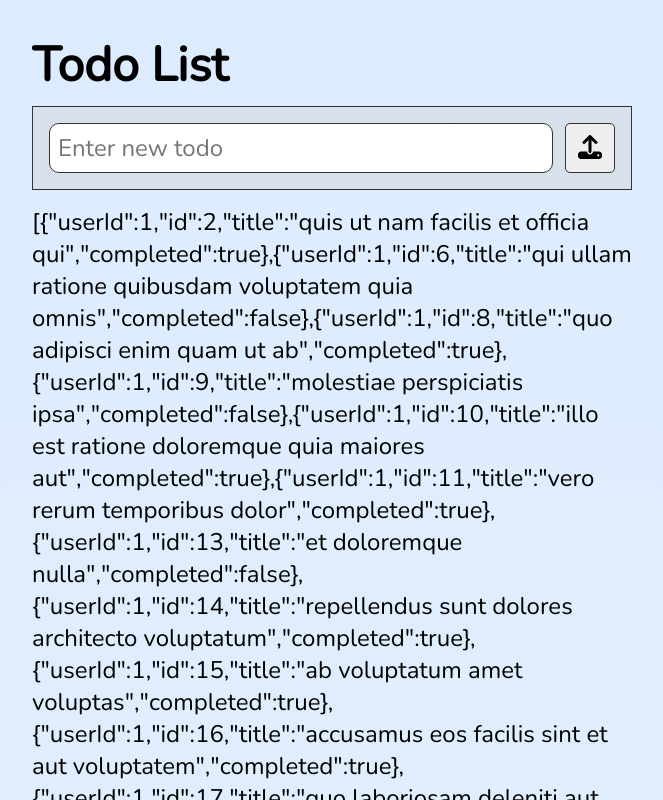
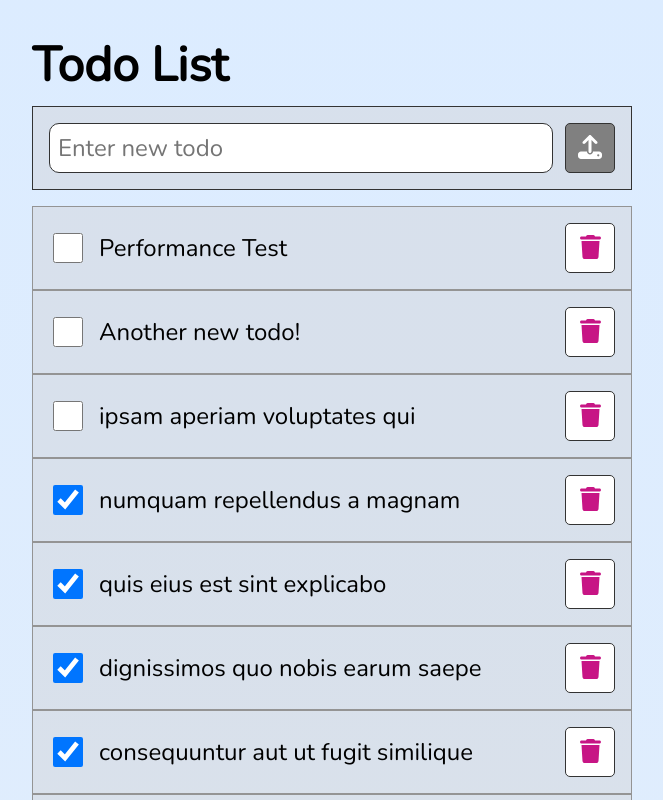
Before and after one commit to Steve-Reid/rtk-query-todo-app, a React (Create React App) app: page / in a window 1280 px wide. Shown: the top 800 px of the page, without its empty margins (308-971 px from the left). Built offline with nearby package versions, Linux system fonts and the light colour scheme; data requests are answered from the project's data file.

Commit message:
implement crud operation in TodoList components

```diff
--- a/data/db.json
+++ b/data/db.json
@@ -4,7 +4,7 @@
       "userId": 1,
       "id": 2,
       "title": "quis ut nam facilis et officia qui",
-      "completed": true
+      "completed": false
     },
     {
       "userId": 1,
@@ -1169,6 +1169,12 @@
       "title": "Another new todo!",
       "completed": false,
       "id": 201
+    },
+    {
+      "userId": 1,
+      "title": "Performance Test",
+      "completed": false,
+      "id": 202
     }
   ]
 }
--- a/src/components/TodoList.tsx
+++ b/src/components/TodoList.tsx
@@ -1,7 +1,12 @@
 import { useState } from 'react';
 import { FontAwesomeIcon } from '@fortawesome/react-fontawesome';
-import { faUpload } from '@fortawesome/free-solid-svg-icons';
-import { useGetTodosQuery } from '@features/api/apiSlice';
+import { faUpload, faTrash } from '@fortawesome/free-solid-svg-icons';
+import {
+  useGetTodosQuery,
+  useUpdateTodoMutation,
+  useDeleteTodoMutation,
+  useAddTodoMutation
+} from '@features/api/apiSlice';
 
 const TodoList = () => {
   const [newTodo, setNewTodo] = useState('');
@@ -13,10 +18,13 @@ const TodoList = () => {
     isError,
     error
   } = useGetTodosQuery();
+  const [addTodo] = useAddTodoMutation();
+  const [updateTodo] = useUpdateTodoMutation();
+  const [deleteTodo] = useDeleteTodoMutation();
 
   const handleSubmit = (e: React.FormEvent<HTMLFormElement>) => {
     e.preventDefault();
-    // addTodo
+    addTodo({ userId: 1, title: newTodo, completed: false });
     setNewTodo('');
   };
 
@@ -42,7 +50,26 @@ const TodoList = () => {
   if (isLoading) {
     content = <p>Loading...</p>;
   } else if (isSuccess) {
-    content = JSON.stringify(todos);
+    content = todos.map(todo => (
+      <article key={todo.id}>
+        <div className="todo">
+          <input
+            type="checkbox"
+            checked={todo.completed}
+            id={`${todo.id}`}
+            onChange={() => updateTodo({ ...todo, completed: !todo.completed })}
+          />
+          <label htmlFor={`${todo.id}`}>{todo.title}</label>
+        </div>
+        <button
+          type="button"
+          className="trash"
+          onClick={() => deleteTodo({ id: todo.id })}
+        >
+          <FontAwesomeIcon icon={faTrash} />
+        </button>
+      </article>
+    ));
   } else if (isError) {
     if ('status' in error) {
       // FetchBaseQueryError type
--- a/src/features/api/apiSlice.ts
+++ b/src/features/api/apiSlice.ts
@@ -7,33 +7,45 @@ export interface Todo {
   completed: boolean;
 }
 
+export type NewTodo = {
+  title: string;
+  userId: number;
+  completed: boolean;
+};
+
 export const apiSlice = createApi({
   reducerPath: 'api',
   baseQuery: fetchBaseQuery({ baseUrl: 'http://localhost:3500' }),
+  tagTypes: ['Todos'],
   endpoints: builder => ({
-    getTodos: builder.query<Todo, void>({
-      query: () => '/todos'
+    getTodos: builder.query<Todo[], void>({
+      query: () => '/todos',
+      transformResponse: (res: Todo[]) => res.sort((a, b) => b.id - a.id),
+      providesTags: ['Todos']
     }),
-    addTodo: builder.mutation<Todo, void>({
+    addTodo: builder.mutation<Todo, NewTodo>({
       query: todo => ({
         url: '/todos',
         method: 'POST',
         body: todo
-      })
+      }),
+      invalidatesTags: ['Todos']
     }),
     updateTodo: builder.mutation<Todo, Todo>({
       query: todo => ({
         url: `/todos/${todo.id}`,
         method: 'PATCH',
         body: todo
-      })
+      }),
+      invalidatesTags: ['Todos']
     }),
-    deleteTodo: builder.mutation<void, Todo>({
+    deleteTodo: builder.mutation<void, { id: number }>({
       query: ({ id }) => ({
         url: `/todos/${id}`,
         method: 'DELETE',
         body: id
-      })
+      }),
+      invalidatesTags: ['Todos']
     })
   })
 });
--- a/src/index.css
+++ b/src/index.css
@@ -21,12 +21,43 @@ h1 {
   margin-bottom: 0.5rem;
 }
 
+article {
+  padding: 1rem;
+  display: flex;
+  justify-content: space-between;
+  align-items: center;
+  border: 1px solid hsl(0, 0%, 58%);
+  background-color: rgba(206, 204, 204, 0.368);
+}
+
+.todo {
+  display: flex;
+  justify-content: flex-start;
+  align-items: center;
+}
+
+input[type="checkbox"] {
+  min-width: 30px;
+  min-height: 30px;
+  margin-right: 1rem;
+}
+
 button {
   min-width: 50px;
   min-height: 50px;
   border: 1px solid #333;
   border-radius: 10%;
   cursor: pointer;
+}
+
+.trash {
+  background-color: #fff;
+  color: mediumvioletred;
+}
+
+.trash:focus,
+.trash:hover {
+  filter: brightness(120%)
 }
 
 form {
@@ -55,3 +86,13 @@ input[type="text"] {
   border-radius: 10px;
   border: 0.5px solid #333;
 }
+
+.submit {
+  background-color: gray;
+  color: #fff;
+}
+
+.submit:focus,
+.submit:hover {
+  background-color: limegreen;
+}
```
